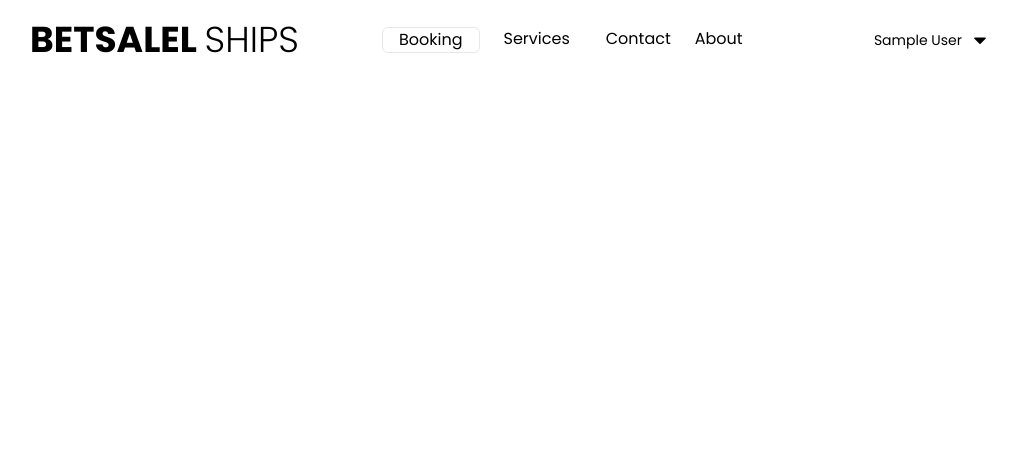
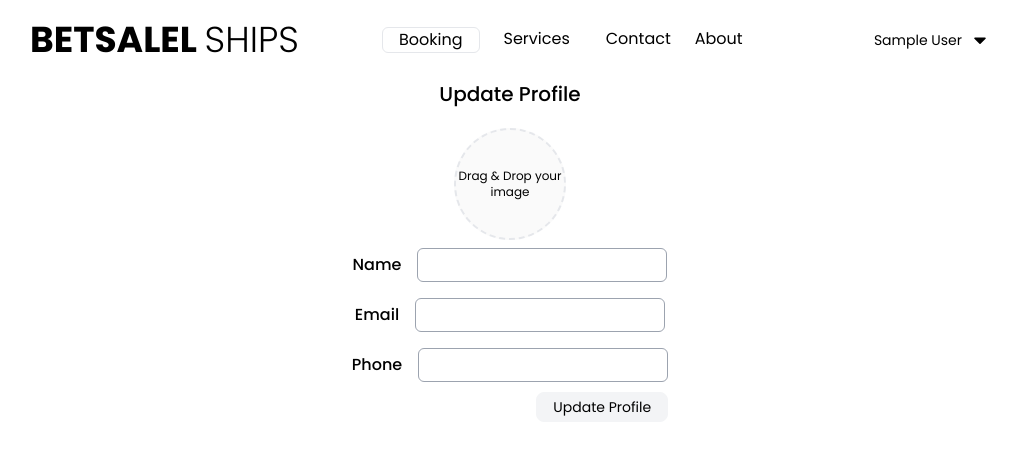
Before and after one commit to iambenkis/Bethsalel-App, a React (Create React App) app: page /update in a window 1280 px wide. Shown: the top 454 px of the page, without its empty margins (130-1146 px from the left). Built offline with nearby package versions, Linux system fonts and the light colour scheme; no server answers; sample sign-in values are in the browser's storage.

Commit message:
Add update  profile

```diff
--- a/src/App.js
+++ b/src/App.js
@@ -9,6 +9,8 @@ import Signup from './components/signup'
 import Login from './components/login'
 import Protected from './protected'
 import Books from './components/Books'
+import UpdateProfile from './components/Update'
+import Boat from './components/Boats'
 
 function App() {
   return (
@@ -59,6 +61,28 @@ function App() {
         </Routes>
 
         <Routes>
+          <Route
+            path="/update"
+            element={
+              <Protected>
+                <UpdateProfile />
+              </Protected>
+            }
+          />
+        </Routes>
+
+        <Routes>
+          <Route
+            path="/services"
+            element={
+              <Protected>
+                <Boat />
+              </Protected>
+            }
+          />
+        </Routes>
+
+        <Routes>
           <Route path="/signup" element={<Signup />} />
           <Route path="/login" element={<Login />} />
         </Routes>
--- /dev/null
+++ b/src/components/Boats/index.jsx
@@ -0,0 +1,9 @@
+const Boat = () => {
+  return (
+    <div>
+      <h1>Boat</h1>
+    </div>
+  )
+}
+
+export default Boat
--- a/src/components/Books/index.jsx
+++ b/src/components/Books/index.jsx
@@ -48,9 +48,7 @@ const Books = () => {
         </p>
       </div>
       <ul className=" m-5 mx-10 grid gap-2">
-        {books
-          ?.reduce((book, date, index, arr) => {})
-          .map((book) => (
+        {books.map((book) => (
           <li key={book.id} className="bg-gray-200">
             <a href="#" className="p-4 flex justify-between">
               <div>
--- a/src/components/Profile/index.jsx
+++ b/src/components/Profile/index.jsx
@@ -1,7 +1,26 @@
+import { AiOutlineUser } from 'react-icons/ai'
+import { Link } from 'react-router-dom'
 const Profile = () => {
   return (
-    <div>
-      <h1>Profile</h1>
+    <div className="pt-10 w-full">
+      <div className="w-full flex items-center justify-between">
+        <div className="flex items-center">
+          <div>
+            <AiOutlineUser className="bg-gray-800 text-gray-400 font-medium w-40 h-40 rounded-full " />
+          </div>
+          <div className="ml-10">
+            <h3 className="font-medium text-xl">Benjamin Kisenge</h3>
+            <p className="text-sm text-gray-400">benkisenge03@gmail.com</p>
+            <p className="text-sm">10 reservations</p>
+          </div>
+        </div>
+        <Link
+          to="/update"
+          className="border border-gray-100 py-1 text-sm px-4 rounded-lg hover:bg-gray-200 bg-gray-100"
+        >
+          Update profile
+        </Link>
+      </div>
     </div>
   )
 }
--- /dev/null
+++ b/src/components/Update/index.jsx
@@ -0,0 +1,117 @@
+import React, { useState } from 'react'
+import { useNavigate } from 'react-router-dom'
+
+const UpdateProfile = () => {
+  const navigate = useNavigate()
+  const [formData, setFormData] = useState({
+    name: '',
+    email: '',
+    phone: '',
+    image: null,
+  })
+
+  const handleChange = (e) => {
+    const { name, value, type, files } = e.target
+
+    setFormData({
+      ...formData,
+      [name]: type === 'file' ? files[0] : value,
+    })
+  }
+
+  const handleSubmit = (e) => {
+    e.preventDefault()
+
+    // Send the updated user information to your backend API for processing
+    const data = new FormData()
+    data.append('name', formData.name)
+    data.append('email', formData.email)
+    data.append('phone', formData.phone)
+    data.append('image', formData.image)
+
+    // Make a PUT request to update the user profile
+    fetch('/api/update-profile', {
+      method: 'PUT',
+      body: data,
+    })
+      .then((response) => response.json())
+      .then((response) => {
+        if (response.success) {
+          // Handle successful update, e.g., display a success message
+          console.log('Profile updated successfully')
+          navigate('/profile')
+        } else {
+          // Handle update failure, e.g., display an error message
+          console.error('Profile update failed')
+        }
+      })
+      .catch((error) => {
+        console.error('Error updating profile:', error)
+      })
+  }
+
+  return (
+    <div className="py-20 mx-40">
+      <div className="flex flex-col justify-center items-center">
+        <h2 className="text-xl capitalize font-medium">Update Profile</h2>
+        <form
+          onSubmit={handleSubmit}
+          className=" relative flex flex-col justify-center items-center"
+        >
+          <div className="flex justify-center items-center mt-5">
+            {/* <h1 className="mr-10 font-medium">Profile Image</h1> */}
+            <div className="w-[7rem] h-[7rem] text-xs  overflow-hidden flex justify-center items-center relative  border-dashed border-2 bg-[#fafafa] text-center rounded-full align-middle">
+              <input
+                type="file"
+                name="image"
+                accept="image/*"
+                onChange={handleChange}
+                className="opacity-0 absolute top-1/2 left-1/2 transform -translate-x-1/2 -translate-y-1/2 w-full h-full   cursor-pointer"
+                aria-hidden="true"
+              />
+              Drag & Drop your image
+            </div>
+          </div>
+          <div className="flex justify-center items-center">
+            <label className="font-medium">Name</label>
+            <input
+              type="text"
+              name="name"
+              value={formData.name}
+              onChange={handleChange}
+              className="w-full ml-4 my-2 p-2 text-xs rounded-md bg-white border border-gray-400  focus:outline-none text-gray-400 focus:text-gray-600 focus:border-gray-500"
+            />
+          </div>
+          <div className="flex justify-center items-center">
+            <label className="font-medium">Email</label>
+            <input
+              type="email"
+              name="email"
+              value={formData.email}
+              onChange={handleChange}
+              className="w-full ml-4  my-2 p-2 text-xs rounded-md bg-white border border-gray-400  focus:outline-none text-gray-400 focus:text-gray-600 focus:border-gray-500"
+            />
+          </div>
+          <div className="flex justify-center items-center">
+            <label className="font-medium">Phone</label>
+            <input
+              type="tel"
+              name="phone"
+              value={formData.phone}
+              onChange={handleChange}
+              className="w-full ml-4 my-2 p-2 text-xs rounded-md bg-white border border-gray-400  focus:outline-none text-gray-400 focus:text-gray-600 focus:border-gray-500"
+            />
+          </div>
+          <button
+            type="submit"
+            className="border absolute bottom-[-2rem] right-0 border-gray-100 py-1 text-sm px-4 rounded-lg hover:bg-gray-200 bg-gray-100"
+          >
+            Update Profile
+          </button>
+        </form>
+      </div>
+    </div>
+  )
+}
+
+export default UpdateProfile
```
Lines whose indentation alone changed are shown as unchanged.
